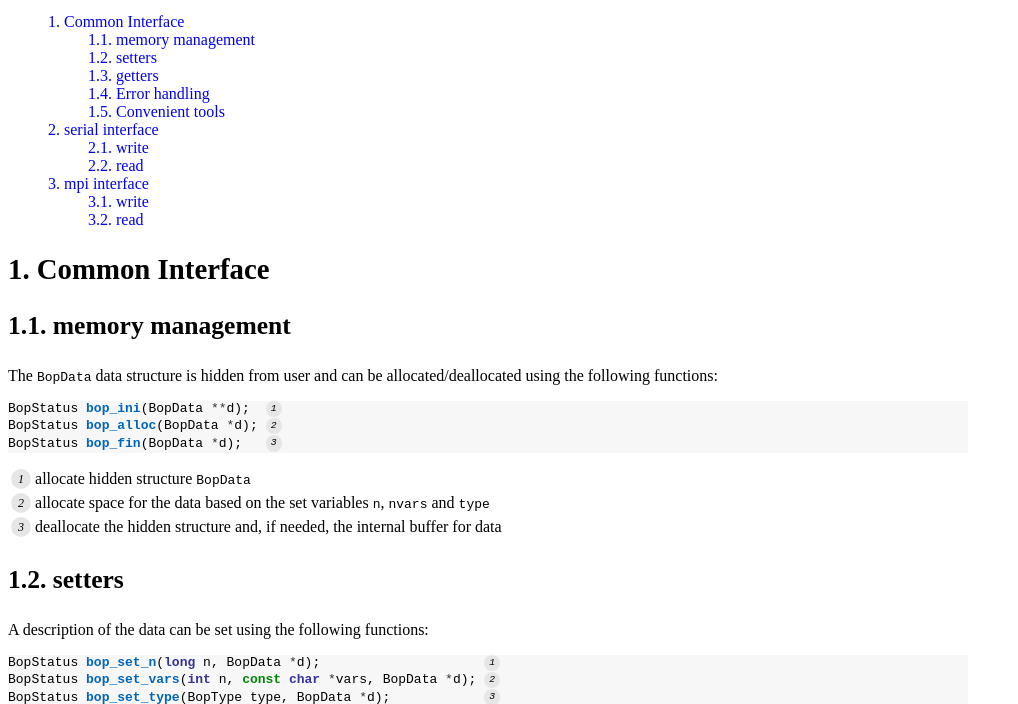
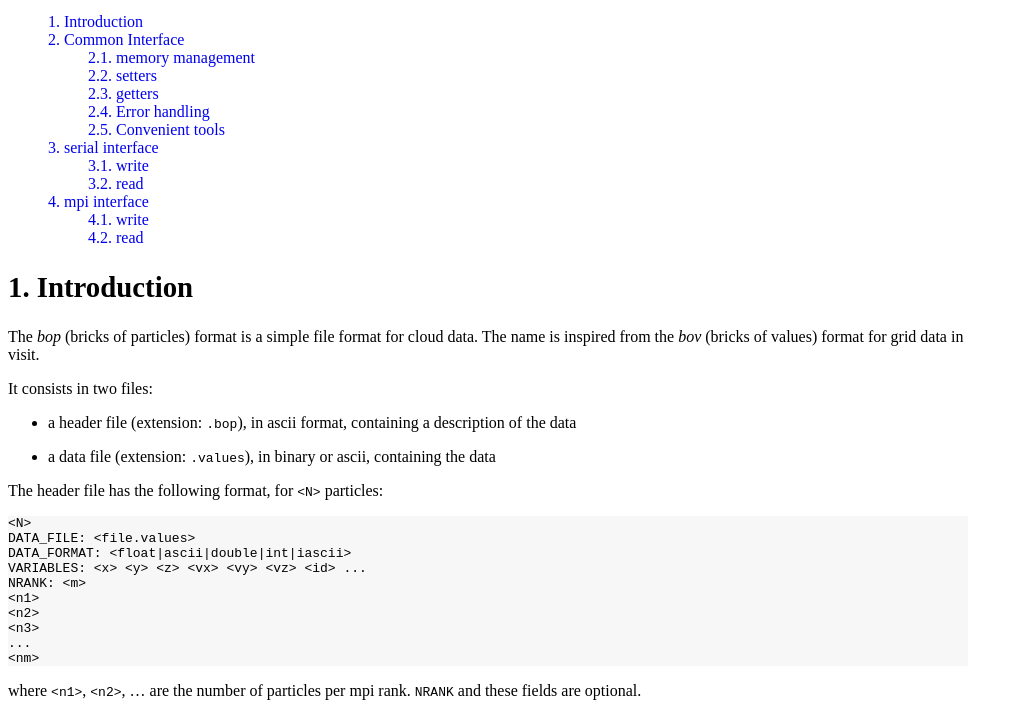
Before and after one commit to amlucas/bop, a plain HTML site: page index.html in a window 1280 px wide. Shown: the part 110-814 px from the top of the page, without its empty margins (0-1018 px from the left). Drawn offline with Linux system fonts and the light colour scheme.

Commit message:
automatic deploy from commit d4741cc0722be91bf5d8739bb11e2c58f52be9e8

```diff
--- a/index.html
+++ b/index.html
@@ -16,25 +16,26 @@
 <div id="toc" class="toc2">
 <div id="toctitle">Table of Contents</div>
 <ul class="sectlevel1">
-<li><a href="#_common_interface">1. Common Interface</a>
+<li><a href="#_introduction">1. Introduction</a></li>
+<li><a href="#_common_interface">2. Common Interface</a>
 <ul class="sectlevel2">
-<li><a href="#_memory_management">1.1. memory management</a></li>
-<li><a href="#_setters">1.2. setters</a></li>
-<li><a href="#_getters">1.3. getters</a></li>
-<li><a href="#_error_handling">1.4. Error handling</a></li>
-<li><a href="#_convenient_tools">1.5. Convenient tools</a></li>
+<li><a href="#_memory_management">2.1. memory management</a></li>
+<li><a href="#_setters">2.2. setters</a></li>
+<li><a href="#_getters">2.3. getters</a></li>
+<li><a href="#_error_handling">2.4. Error handling</a></li>
+<li><a href="#_convenient_tools">2.5. Convenient tools</a></li>
 </ul>
 </li>
-<li><a href="#_serial_interface">2. serial interface</a>
+<li><a href="#_serial_interface">3. serial interface</a>
 <ul class="sectlevel2">
-<li><a href="#_write">2.1. write</a></li>
-<li><a href="#_read">2.2. read</a></li>
+<li><a href="#_write">3.1. write</a></li>
+<li><a href="#_read">3.2. read</a></li>
 </ul>
 </li>
-<li><a href="#_mpi_interface">3. mpi interface</a>
+<li><a href="#_mpi_interface">4. mpi interface</a>
 <ul class="sectlevel2">
-<li><a href="#_write_2">3.1. write</a></li>
-<li><a href="#_read_2">3.2. read</a></li>
+<li><a href="#_write_2">4.1. write</a></li>
+<li><a href="#_read_2">4.2. read</a></li>
 </ul>
 </li>
 </ul>
@@ -42,10 +43,54 @@
 </div>
 <div id="content">
 <div class="sect1">
-<h2 id="_common_interface">1. Common Interface</h2>
+<h2 id="_introduction">1. Introduction</h2>
+<div class="sectionbody">
+<div class="paragraph">
+<p>The <em>bop</em> (bricks of particles) format is a simple file format for cloud data.
+The name is inspired from the <em>bov</em> (bricks of values) format for
+grid data in visit.</p>
+</div>
+<div class="paragraph">
+<p>It consists in two files:</p>
+</div>
+<div class="ulist">
+<ul>
+<li>
+<p>a header file (extension: <code>.bop</code>), in ascii format, containing a description of the data</p>
+</li>
+<li>
+<p>a data file (extension: <code>.values</code>), in binary or ascii, containing the data</p>
+</li>
+</ul>
+</div>
+<div class="paragraph">
+<p>The header file has the following format, for <code>&lt;N&gt;</code> particles:</p>
+</div>
+<div class="listingblock">
+<div class="content">
+<pre>&lt;N&gt;
+DATA_FILE: &lt;file.values&gt;
+DATA_FORMAT: &lt;float|ascii|double|int|iascii&gt;
+VARIABLES: &lt;x&gt; &lt;y&gt; &lt;z&gt; &lt;vx&gt; &lt;vy&gt; &lt;vz&gt; &lt;id&gt; ...
+NRANK: &lt;m&gt;
+&lt;n1&gt;
+&lt;n2&gt;
+&lt;n3&gt;
+...
+&lt;nm&gt;</pre>
+</div>
+</div>
+<div class="paragraph">
+<p>where <code>&lt;n1&gt;</code>, <code>&lt;n2&gt;</code>, &#8230;&#8203; are the number of particles per mpi rank.
+<code>NRANK</code> and these fields are optional.</p>
+</div>
+</div>
+</div>
+<div class="sect1">
+<h2 id="_common_interface">2. Common Interface</h2>
 <div class="sectionbody">
 <div class="sect2">
-<h3 id="_memory_management">1.1. memory management</h3>
+<h3 id="_memory_management">2.1. memory management</h3>
 <div class="paragraph">
 <p>The <code>BopData</code> data structure is hidden from user and can be
 allocated/deallocated using the following functions:</p>
@@ -77,7 +122,7 @@ buffer for data</td>
 </div>
 </div>
 <div class="sect2">
-<h3 id="_setters">1.2. setters</h3>
+<h3 id="_setters">2.2. setters</h3>
 <div class="paragraph">
 <p>A description of the data can be set using the following functions:</p>
 </div>
@@ -119,7 +164,7 @@ buffer for data</td>
 </div>
 </div>
 <div class="sect2">
-<h3 id="_getters">1.3. getters</h3>
+<h3 id="_getters">2.3. getters</h3>
 <div class="paragraph">
 <p>The informations stored in the <code>BopData</code> descriptor can be retrieved
 by using the following getter functions:</p>
@@ -164,7 +209,7 @@ by using the following getter functions:</p>
 </div>
 </div>
 <div class="sect2">
-<h3 id="_error_handling">1.4. Error handling</h3>
+<h3 id="_error_handling">2.4. Error handling</h3>
 <div class="paragraph">
 <p>Any function from the library returns an error status encoded in the
 <code>BopStatus</code> type.
@@ -195,7 +240,7 @@ The status can be interpreted by calling the functions:</p>
 </div>
 </div>
 <div class="sect2">
-<h3 id="_convenient_tools">1.5. Convenient tools</h3>
+<h3 id="_convenient_tools">2.5. Convenient tools</h3>
 <div class="listingblock">
 <div class="content">
 <pre class="pygments highlight"><code data-lang="cpp"><span></span><span class="tok-n">BopStatus</span> <span class="tok-nf">bop_summary</span><span class="tok-p">(</span><span class="tok-k">const</span> <span class="tok-n">BopData</span> <span class="tok-o">*</span><span class="tok-n">d</span><span class="tok-p">);</span>                                    <i class="conum" data-value="1"></i><b>(1)</b>
@@ -218,13 +263,13 @@ The status can be interpreted by calling the functions:</p>
 </div>
 </div>
 <div class="sect1">
-<h2 id="_serial_interface">2. serial interface</h2>
+<h2 id="_serial_interface">3. serial interface</h2>
 <div class="sectionbody">
 <div class="paragraph">
 <p>Interface specific to sequential version</p>
 </div>
 <div class="sect2">
-<h3 id="_write">2.1. write</h3>
+<h3 id="_write">3.1. write</h3>
 <div class="listingblock">
 <div class="content">
 <pre class="pygments highlight"><code data-lang="cpp"><span></span><span class="tok-n">BopStatus</span> <span class="tok-nf">bop_write_header</span><span class="tok-p">(</span><span class="tok-k">const</span> <span class="tok-kt">char</span> <span class="tok-o">*</span><span class="tok-n">name</span><span class="tok-p">,</span> <span class="tok-k">const</span> <span class="tok-n">BopData</span> <span class="tok-o">*</span><span class="tok-n">d</span><span class="tok-p">);</span> <i class="conum" data-value="1"></i><b>(1)</b>
@@ -249,7 +294,7 @@ This results in the header file <code>name.bop</code> and int the data file <cod
 </div>
 </div>
 <div class="sect2">
-<h3 id="_read">2.2. read</h3>
+<h3 id="_read">3.2. read</h3>
 <div class="listingblock">
 <div class="content">
 <pre class="pygments highlight"><code data-lang="cpp"><span></span><span class="tok-n">BopStatus</span> <span class="tok-nf">bop_read_header</span><span class="tok-p">(</span><span class="tok-k">const</span> <span class="tok-kt">char</span> <span class="tok-o">*</span><span class="tok-n">hfname</span><span class="tok-p">,</span> <span class="tok-n">BopData</span> <span class="tok-o">*</span><span class="tok-n">d</span><span class="tok-p">,</span> <span class="tok-kt">char</span> <span class="tok-o">*</span><span class="tok-n">dfname</span><span class="tok-p">);</span> <i class="conum" data-value="1"></i><b>(1)</b>
@@ -274,13 +319,13 @@ in the (user provided) buffer <code>dfname</code></td>
 </div>
 </div>
 <div class="sect1">
-<h2 id="_mpi_interface">3. mpi interface</h2>
+<h2 id="_mpi_interface">4. mpi interface</h2>
 <div class="sectionbody">
 <div class="paragraph">
 <p>Interface specific to mpi version</p>
 </div>
 <div class="sect2">
-<h3 id="_write_2">3.1. write</h3>
+<h3 id="_write_2">4.1. write</h3>
 <div class="listingblock">
 <div class="content">
 <pre class="pygments highlight"><code data-lang="cpp"><span></span><span class="tok-n">BopStatus</span> <span class="tok-nf">bop_write_header</span><span class="tok-p">(</span><span class="tok-n">MPI_Comm</span> <span class="tok-n">comm</span><span class="tok-p">,</span> <span class="tok-k">const</span> <span class="tok-kt">char</span> <span class="tok-o">*</span><span class="tok-n">name</span><span class="tok-p">,</span> <span class="tok-k">const</span> <span class="tok-n">BopData</span> <span class="tok-o">*</span><span class="tok-n">d</span><span class="tok-p">);</span> <i class="conum" data-value="1"></i><b>(1)</b>
@@ -310,7 +355,7 @@ This results in the header file <code>name.bop</code> and int the data file <cod
 </div>
 </div>
 <div class="sect2">
-<h3 id="_read_2">3.2. read</h3>
+<h3 id="_read_2">4.2. read</h3>
 <div class="listingblock">
 <div class="content">
 <pre class="pygments highlight"><code data-lang="cpp"><span></span><span class="tok-n">BopStatus</span> <span class="tok-nf">bop_read_header</span><span class="tok-p">(</span><span class="tok-n">MPI_Comm</span> <span class="tok-n">comm</span><span class="tok-p">,</span> <span class="tok-k">const</span> <span class="tok-kt">char</span> <span class="tok-o">*</span><span class="tok-n">hfname</span><span class="tok-p">,</span> <span class="tok-n">BopData</span> <span class="tok-o">*</span><span class="tok-n">d</span><span class="tok-p">,</span> <span class="tok-kt">char</span> <span class="tok-o">*</span><span class="tok-n">dfname</span><span class="tok-p">);</span>  <i class="conum" data-value="1"></i><b>(1)</b>
```
